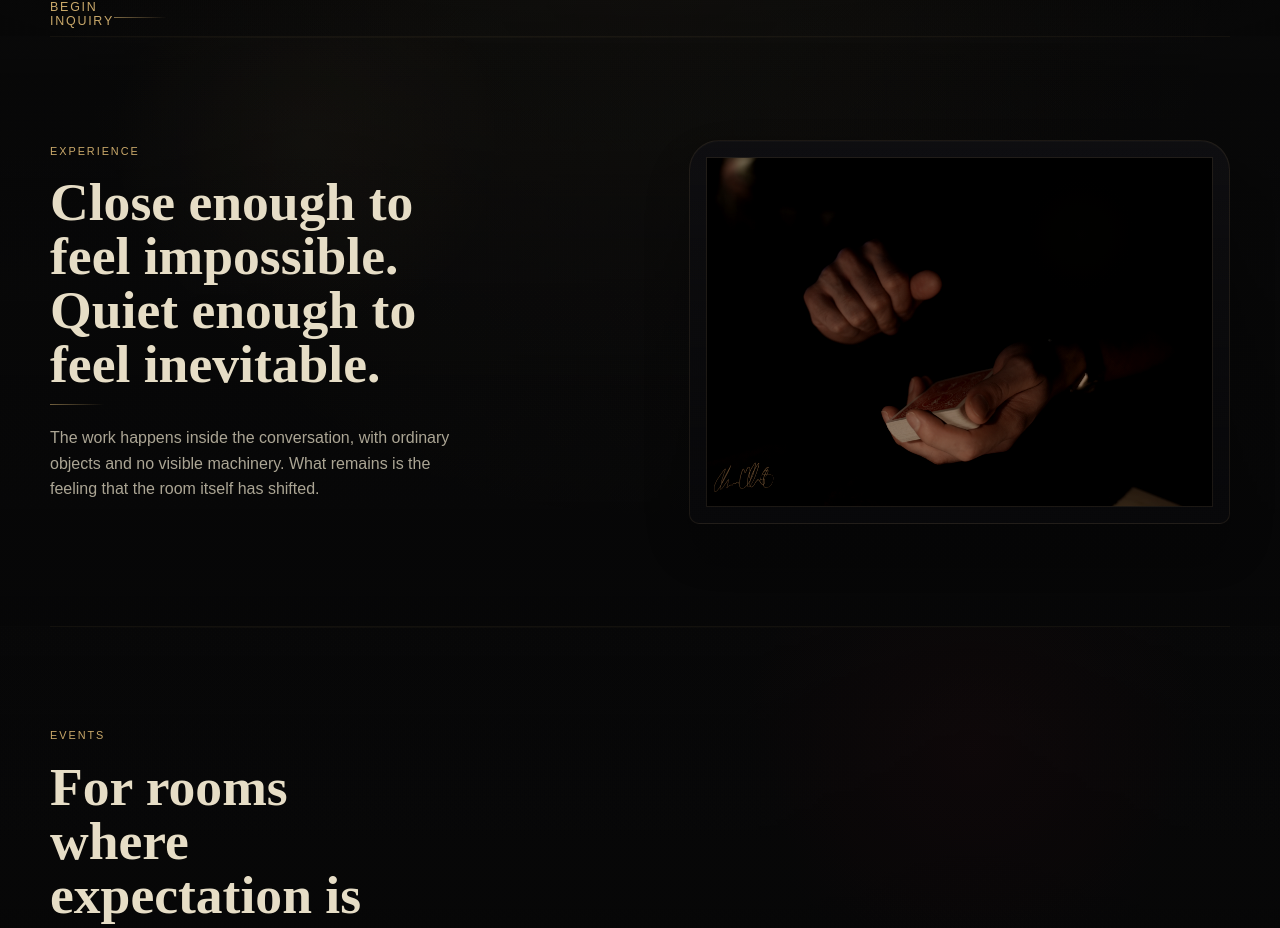
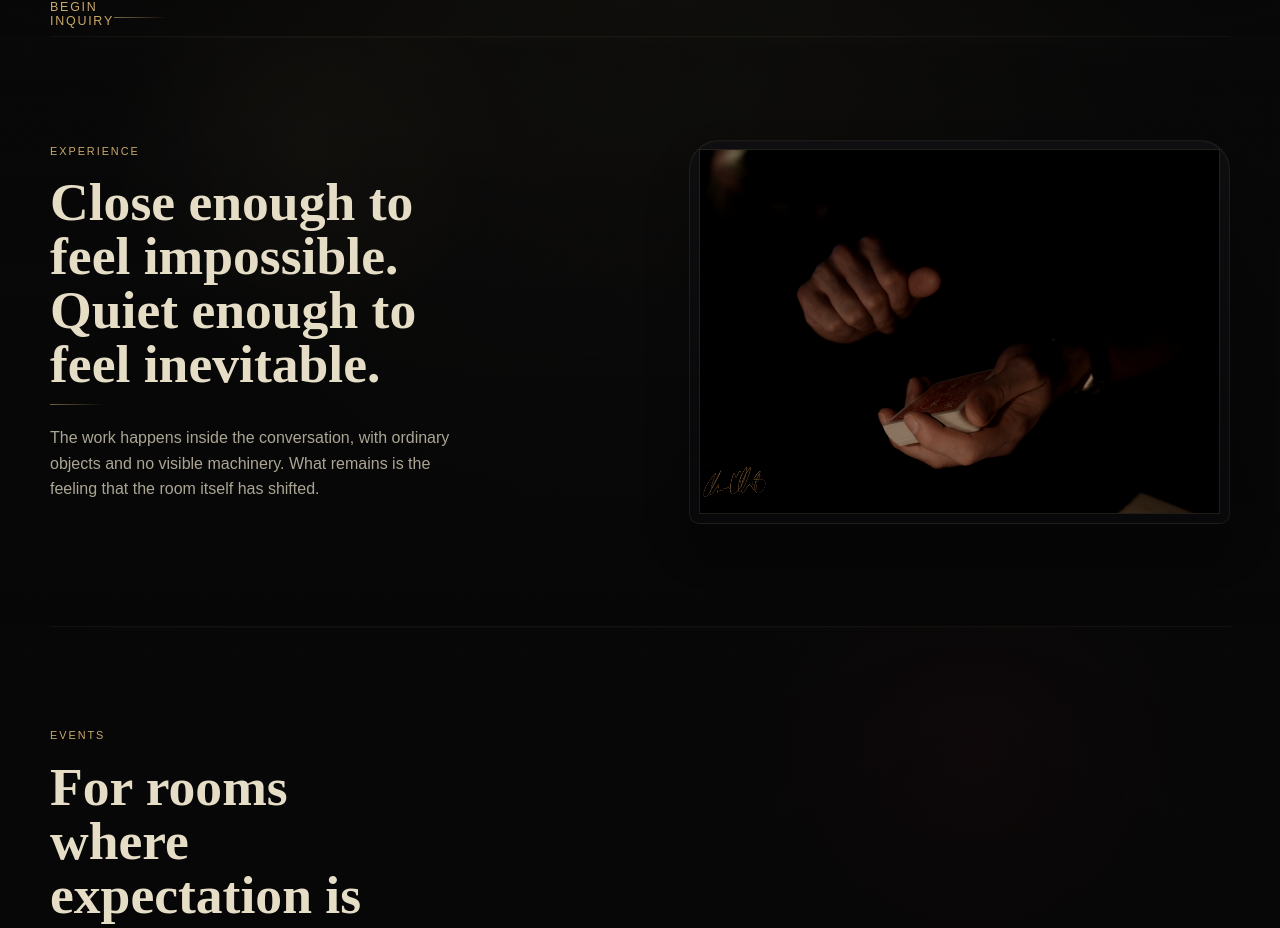
Before and after one commit to chaseellsworthiv-artifice/Artifice-Website, a Next.js app: page / in a window 1280 px wide. Shown: the part 2297-3225 px from the top of the page. Built offline with nearby package versions, Linux system fonts and the light colour scheme; a web font is replaced by a local one.

Commit message:
Reduce panel border around experience image

```diff
--- a/components/hero-experience.module.css
+++ b/components/hero-experience.module.css
@@ -466,8 +466,7 @@
 }
 
 .materialPanelImage::before {
-  background:
-    linear-gradient(180deg, rgba(6, 6, 7, 0.02) 0%, rgba(6, 6, 7, 0.08) 100%);
+  background: none;
 }
 
 .panelInset {
@@ -490,15 +489,15 @@
 
 .materialPanelImage .panelInset::before {
   inset: 0;
-  opacity: 0.22;
+  opacity: 0.12;
   background:
-    radial-gradient(circle at 74% 22%, rgba(201, 168, 106, 0.045), transparent 20%),
-    linear-gradient(180deg, rgba(6, 6, 7, 0.03) 0%, rgba(6, 6, 7, 0) 24%, rgba(6, 6, 7, 0.14) 100%);
+    radial-gradient(circle at 74% 22%, rgba(201, 168, 106, 0.035), transparent 20%),
+    linear-gradient(180deg, rgba(6, 6, 7, 0.015) 0%, rgba(6, 6, 7, 0) 24%, rgba(6, 6, 7, 0.08) 100%);
 }
 
 .materialPanelImage .panelInset {
-  inset: 1rem;
-  border: 1px solid rgba(201, 168, 106, 0.1);
+  inset: 0.55rem;
+  border: 1px solid rgba(201, 168, 106, 0.12);
 }
 
 .panelImage {
```
